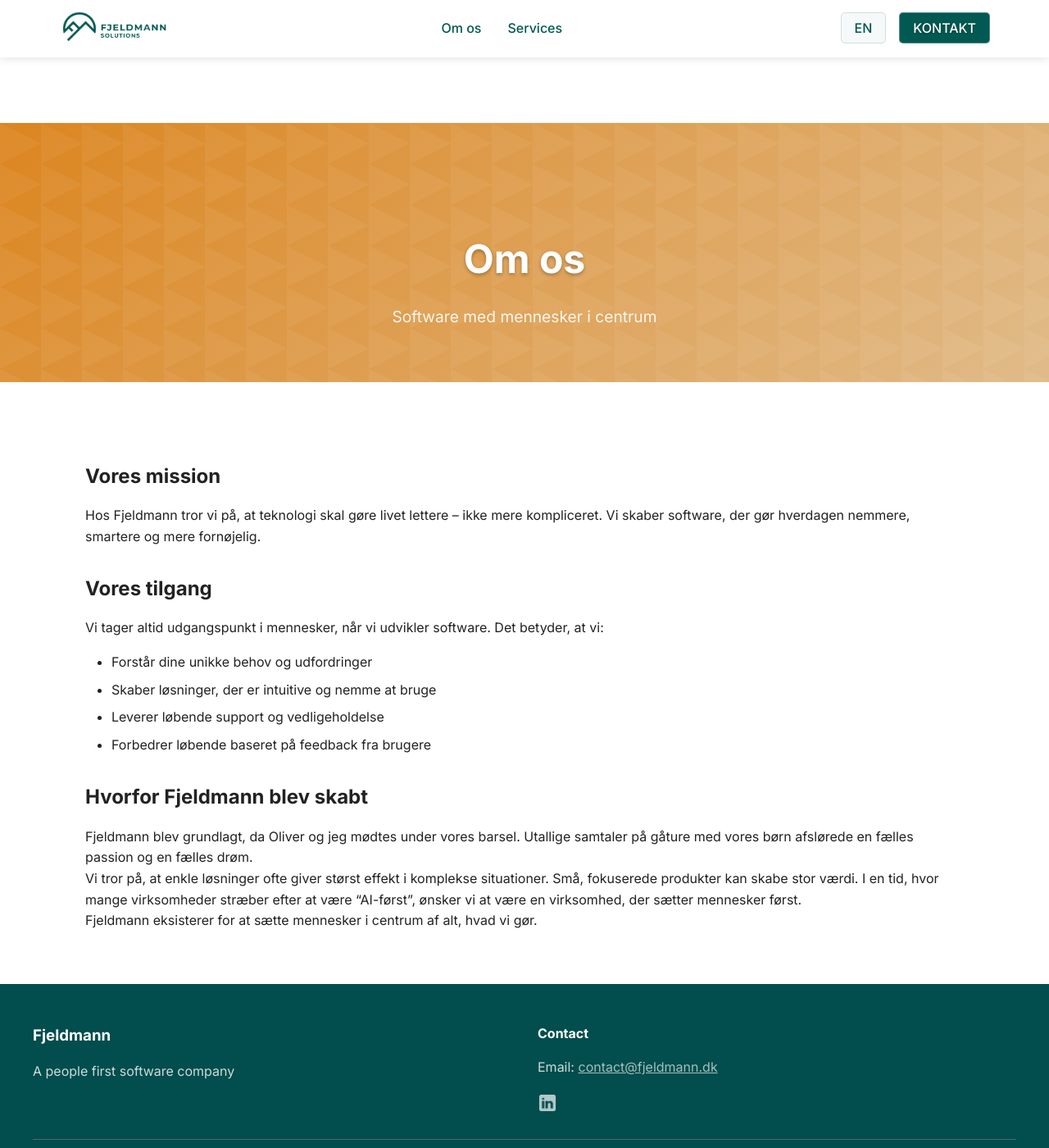
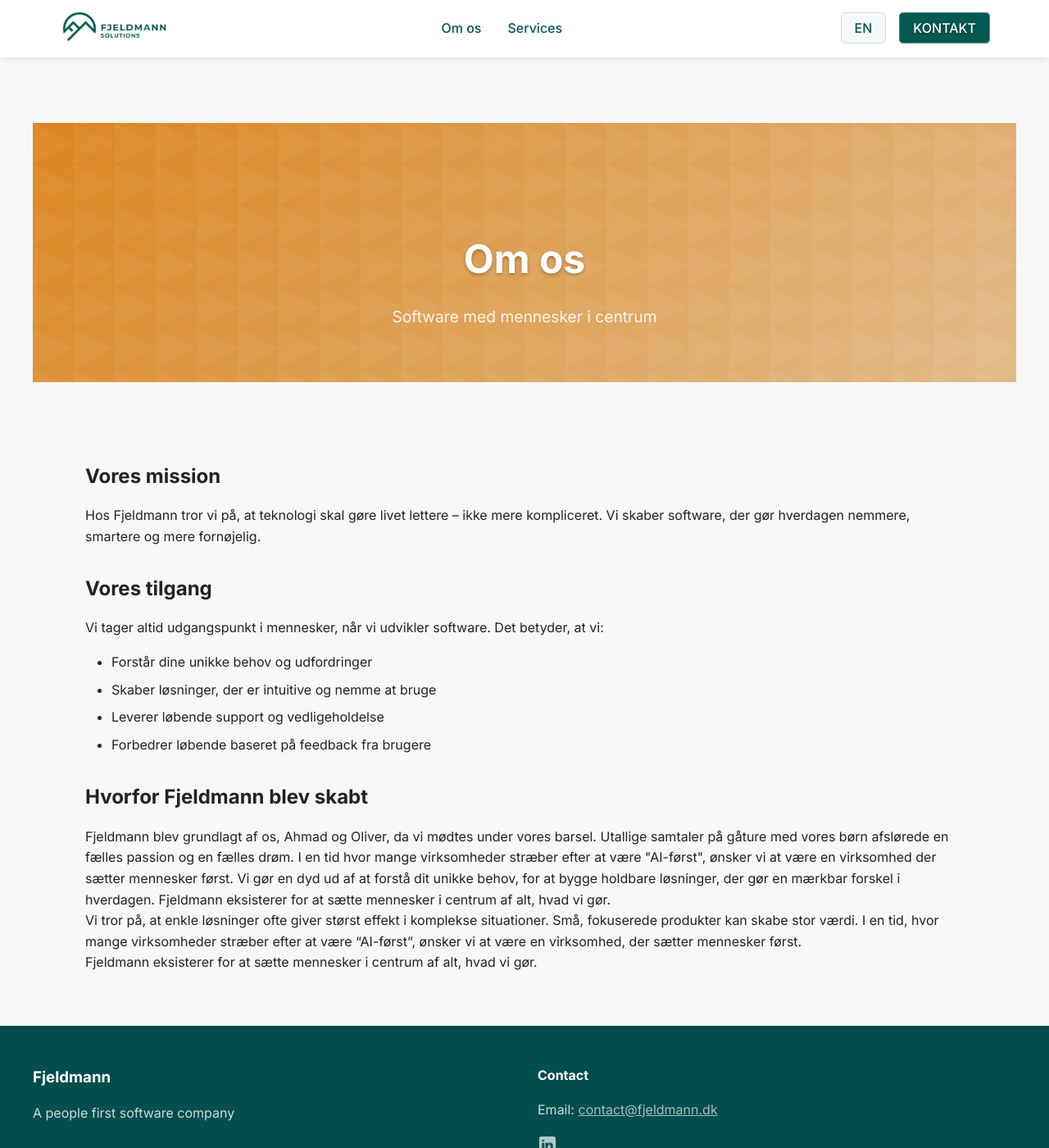
Before and after one commit to Fjeldmann/fjeldmann.github.io, a Jekyll site: the page built from _da/about.md, in a window 1280 px wide and 1400 px high. Shown: the whole window at 82% size. Built offline with Jekyll 4.4.1, drawn with Linux system fonts in a browser that asks for light colours; our own code applies the rules of GitHub Pages for plain Markdown files.

Commit message:
feat: update layout structure and enhance styling for header and hero sections

```diff
--- a/_da/about.md
+++ b/_da/about.md
@@ -6,7 +6,7 @@ lang: da
 ---
 
 <div class="page-header">
-    <div class="container">
+    <div class="page-header-inner">
         <h1>Om os</h1>
         <p>Software med mennesker i centrum</p>
     </div>
@@ -28,7 +28,9 @@ lang: da
             </ul>
 
             <h2>Hvorfor Fjeldmann blev skabt</h2>
-            <p>Fjeldmann blev grundlagt, da Oliver og jeg mødtes under vores barsel. Utallige samtaler på gåture med vores børn afslørede en fælles passion og en fælles drøm.</p>
+            <p>Fjeldmann blev grundlagt af os, Ahmad og Oliver, da vi mødtes under vores barsel. Utallige samtaler på gåture med vores børn afslørede en fælles passion og en fælles drøm. I en tid hvor mange virksomheder stræber efter at være "AI-først", ønsker vi at være en virksomhed der sætter mennesker først. Vi gør en dyd ud af at forstå dit unikke behov, for at bygge holdbare løsninger, der gør en
+mærkbar forskel i hverdagen.
+Fjeldmann eksisterer for at sætte mennesker i centrum af alt, hvad vi gør.</p>
 
             <p>Vi tror på, at enkle løsninger ofte giver størst effekt i komplekse situationer. Små, fokuserede produkter kan skabe stor værdi. I en tid, hvor mange virksomheder stræber efter at være “AI-først”, ønsker vi at være en virksomhed, der sætter mennesker først.</p>
 
--- a/assets/css/main.scss
+++ b/assets/css/main.scss
@@ -29,6 +29,9 @@
     --accent-secondary-700-10: rgba(2, 77, 77, 0.1); /* translucent darker blue-fir */
     /* helper surface step for subtle gradients */
     --accent-secondary-700-50: rgba(2, 77, 77, 0.5); /* translucent darker blue-fir */
+    --accent-secondary-900: #013f3f; /* even darker blue-fir */
+    --accent-secondary-900-10: rgba(1, 63, 63, 0.1); /* translucent even darker blue-fir */
+    --accent-secondary-900-50: rgba(1, 63, 63, 0.5); /* translucent even darker blue-fir */
 
     --surface-alt-2: #e9ecef;
 
@@ -48,6 +51,7 @@ body {
     line-height: 1.6;
     color: var(--text-primary);
     overflow-x: hidden;
+    background: var(--surface-alt);
 }
 
 /* Add padding to inner pages to account for fixed navbar */
@@ -230,6 +234,15 @@ body {
     border-color: var(--accent-secondary-700-50);
 }
 
+.page-header, .page-header::before {
+    max-width: 1200px;
+    margin: 0 auto;
+    width: 100%;
+    padding: 0 2rem;
+    display: flex;
+    flex-direction: column;
+    align-items: center;
+}
 /* Mobile Navigation */
 .nav-toggle {
     display: none;
@@ -260,13 +273,34 @@ body {
     overflow: hidden;
 }
 
+.hero-inner {
+    max-width: 1200px;
+    margin: 0 auto;
+    width: 100%;
+    height: 100%;
+    position: relative;
+    display: flex;
+    flex-direction: column;
+    align-items: center; /* center children horizontally */
+    justify-content: center;
+}
 .slideshow-container {
     position: absolute;
     top: 0;
     left: 0;
     width: 100%;
     height: 100%;
-    z-index: -1;
+    z-index: 0; /* base for slides and overlay */
+}
+
+/* translucent overlay on top of hero images to improve readability */
+.slideshow-container::after {
+    content: '';
+    position: absolute;
+    inset: 0;
+    background: var(--accent-secondary-900-10);
+    z-index: 1; /* sits above slides but below hero content */
+    pointer-events: none;
 }
 
 .slide {
@@ -277,6 +311,7 @@ body {
     height: 100%;
     opacity: 0;
     transition: opacity 3s ease-in-out;
+    z-index: 0; /* ensure slides sit behind the overlay pseudo element */
 }
 
 .slide.active {
@@ -294,8 +329,9 @@ body {
 .hero-content {
     text-align: center;
     color: var(--surface-default);
-    z-index: 1;
+        z-index: 2;
     max-width: 800px;
+    margin: 0 auto; /* keep block centered inside .hero-inner */
     padding: 0 2rem;
 }
 
```
Also changed, not shown: _da/services.md (+1 -1 lines), _en/about.md (+1 -1 lines), _en/services.md (+1 -1 lines), _layouts/home.html (+7 -6 lines).
